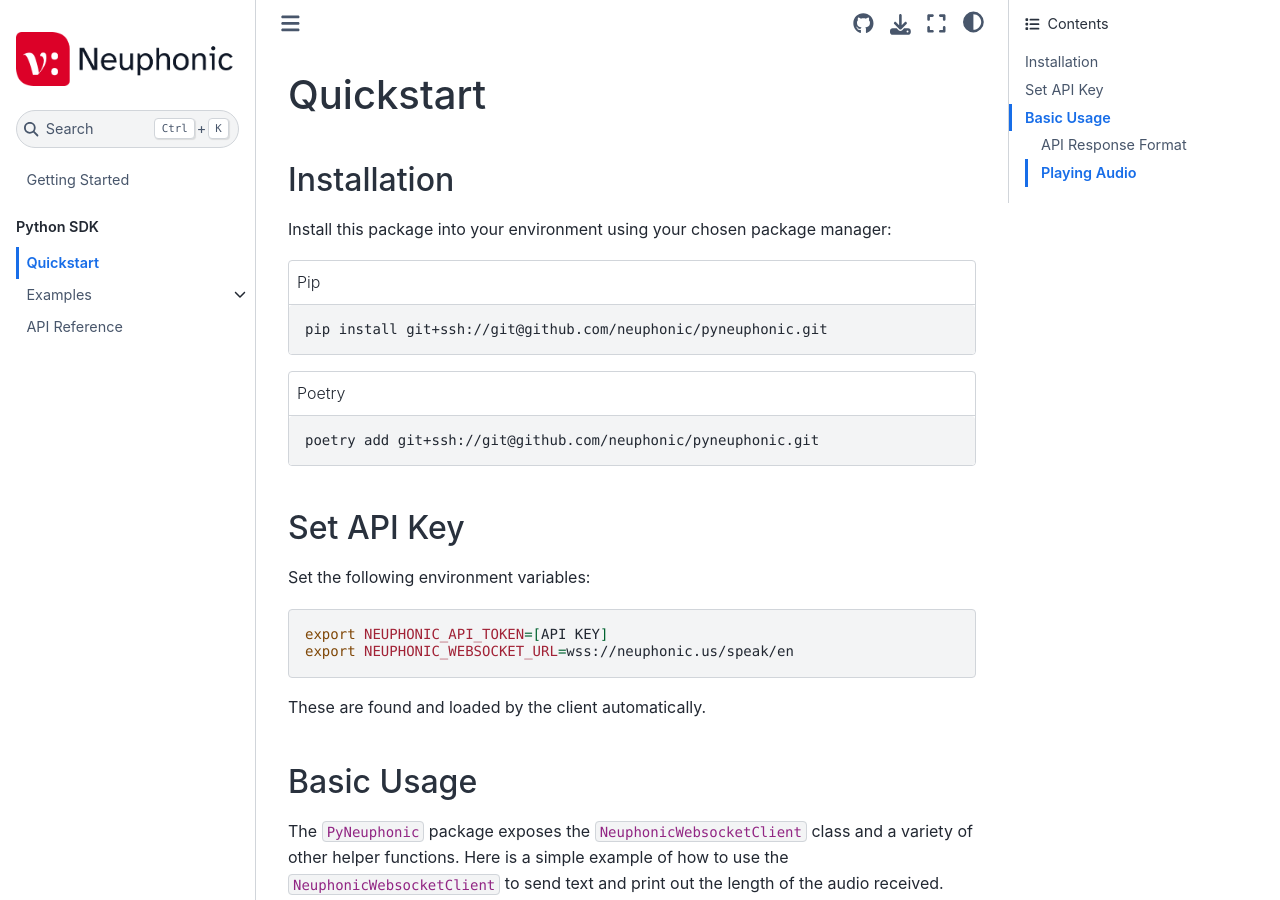
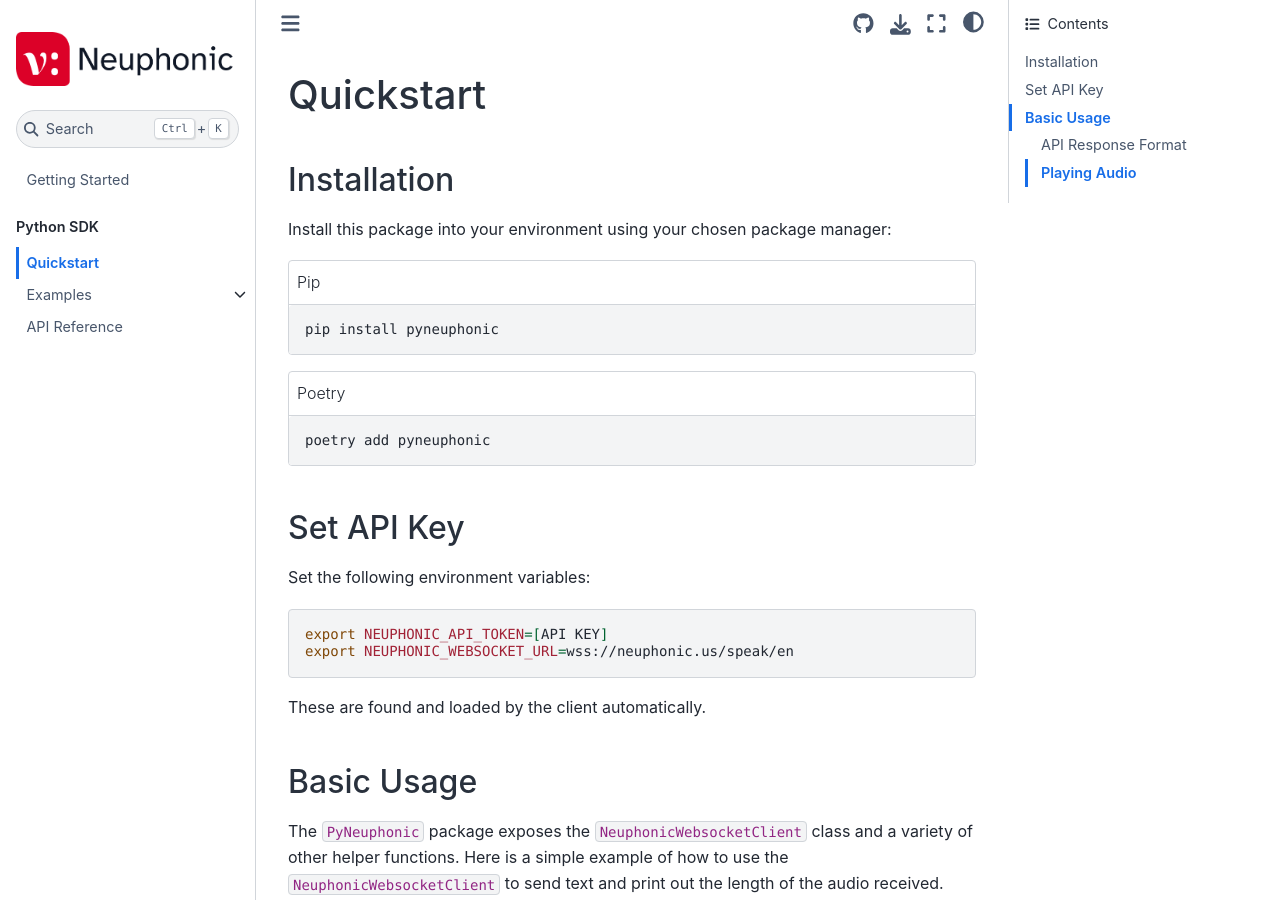
Before and after one commit to neuphonic/pyneuphonic, a Sphinx documentation site: the page built from docs/source/python-sdk/quickstart.md, in a window 1280 px wide and 900 px high. Built offline with Sphinx 7.4.7 and the Sphinx Book theme 1.1.4, drawn with Linux system fonts in a browser that asks for light colours.

Commit message:
Updated docs to install from pypi.

````diff
--- a/docs/source/python-sdk/quickstart.md
+++ b/docs/source/python-sdk/quickstart.md
@@ -6,12 +6,12 @@
 
 ```{code-block} bash
 :caption: Pip
-pip install git+ssh://git@github.com/neuphonic/pyneuphonic.git
+pip install pyneuphonic
 ```
 
 ```{code-block} bash
 :caption: Poetry
-poetry add git+ssh://git@github.com/neuphonic/pyneuphonic.git
+poetry add pyneuphonic
 ```
 
 ## Set API Key
--- a/pyproject.toml
+++ b/pyproject.toml
@@ -1,7 +1,7 @@
 # POETRY CONFIG
 [tool.poetry]
 name = "pyneuphonic"
-version = "0.1.0"
+version = "0.1.1"
 description = "A python SDK for the Neuphonic TTS Engine."
 authors = ["Neuphonic <support@neuphonic.com>"]
 readme = "README.md"
````
